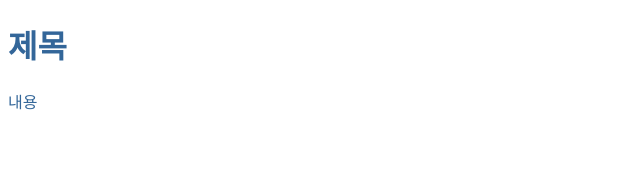
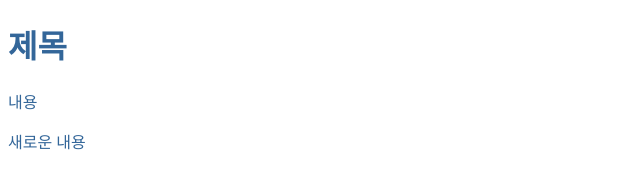
Before and after one commit to LynPark/first, a plain HTML site: page index.html in a window 1280 px wide. Shown: the whole page, without its empty margins (0-640 px from the left). Drawn offline with Linux system fonts and the light colour scheme.

Commit message:
수정 추가

```diff
--- a/index.html
+++ b/index.html
@@ -9,5 +9,6 @@
   <body>
     <h1>제목</h1>
     <p>내용</p>
+    <p>새로운 내용</p>
   </body>
 </html>
```
